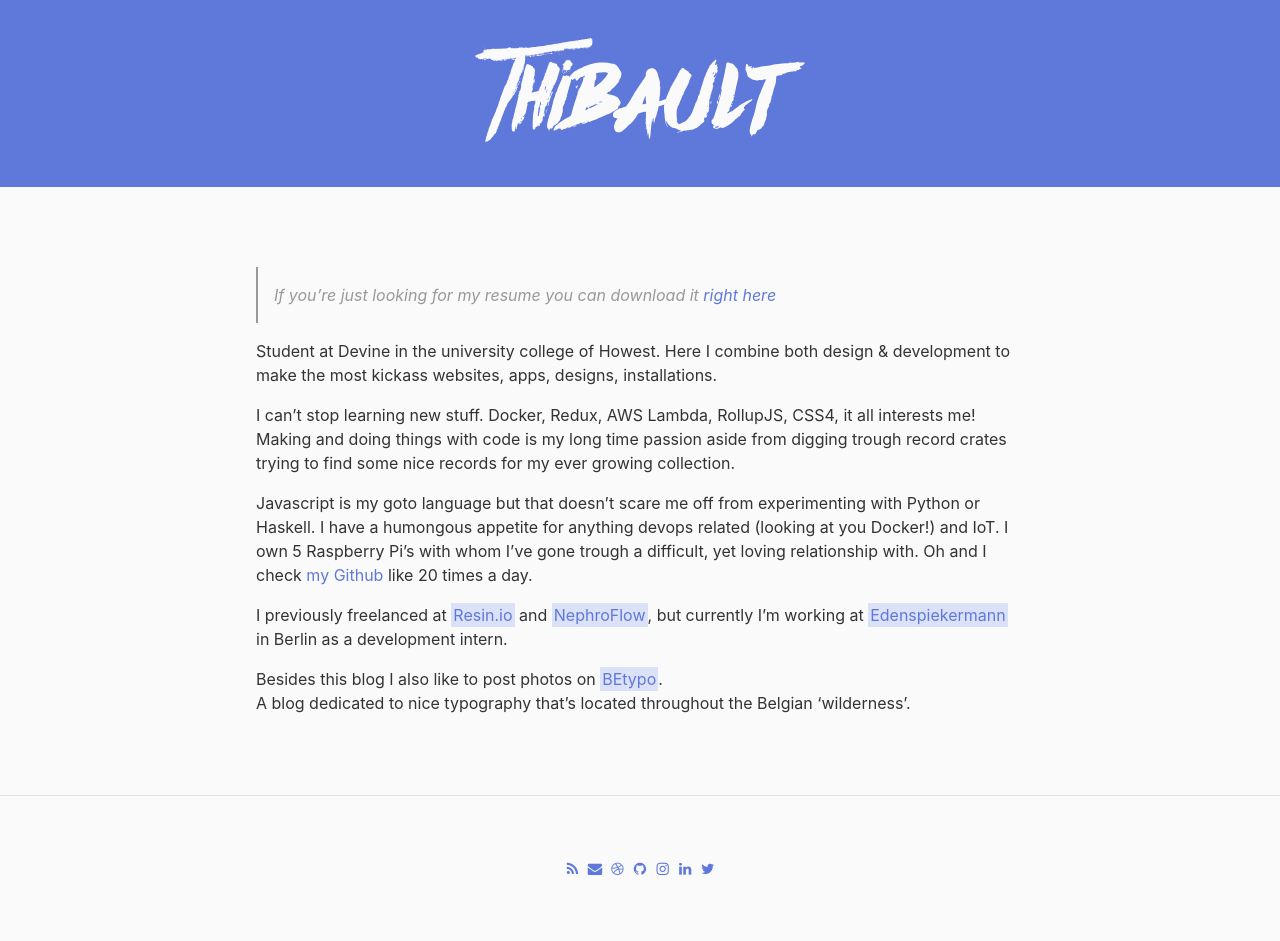
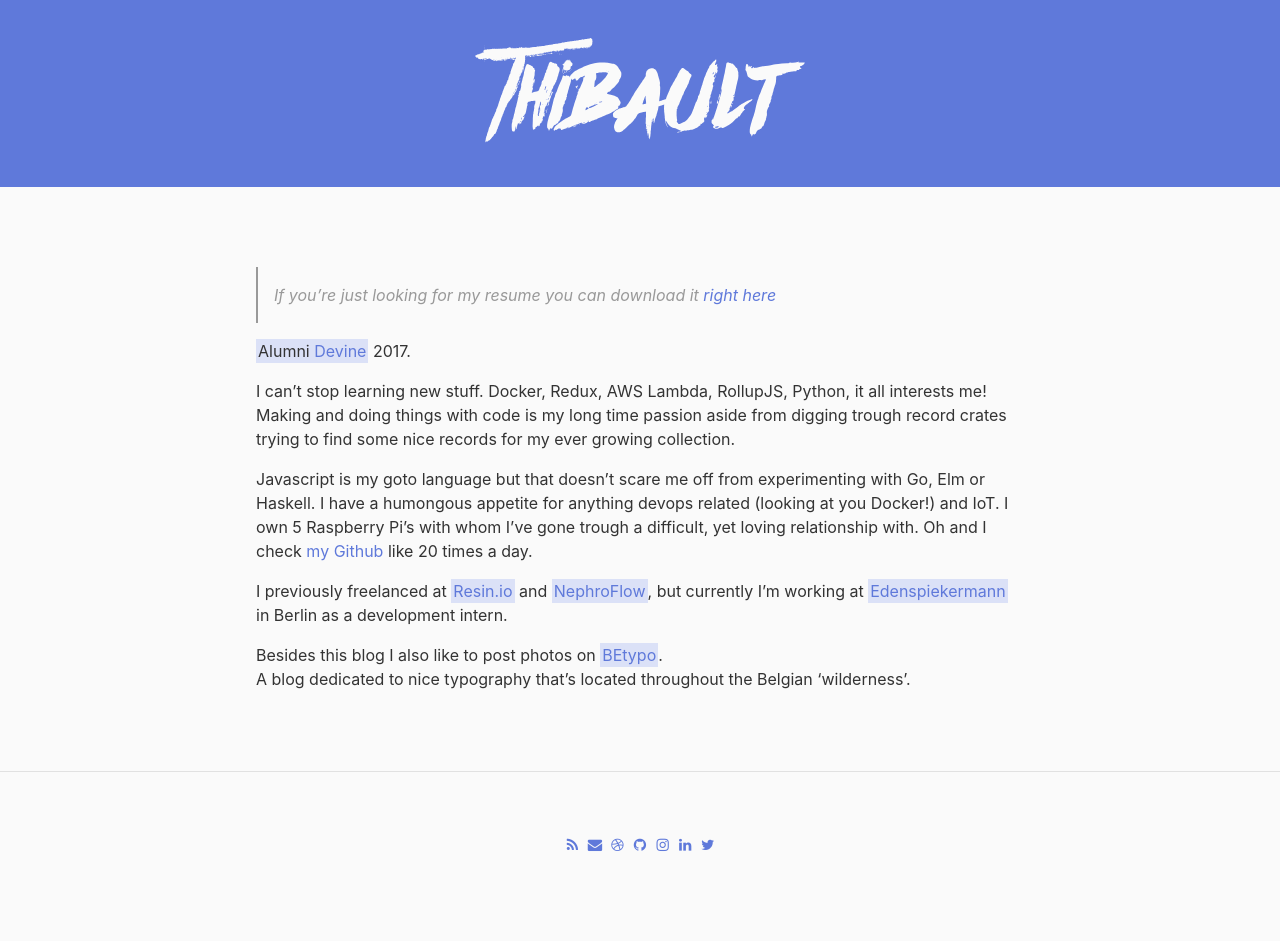
Before and after one commit to thibmaek/thibmaek.github.io, a Jekyll site: the page built from about.md, in a window 1280 px wide. Built offline with Jekyll 4.4.1, drawn with Linux system fonts in a browser that asks for light colours; nearby versions of some CDN libraries; after the commit the page ends 917 px from its top, so only the background shows below that.

```diff
--- a/about.md
+++ b/about.md
@@ -6,11 +6,11 @@ permalink: /about/
 
 > If you're just looking for my resume you can download it [right here](../CV_Resume.pdf)
 
-Student at Devine in the university college of Howest. Here I combine both design & development to make the most kickass websites, apps, designs, installations.
+**Alumni [Devine](https://devine.be)** 2017.
 
-I can't stop learning new stuff. Docker, Redux, AWS Lambda, RollupJS, CSS4, it all interests me! Making and doing things with code is my long time passion aside from digging trough record crates trying to find some nice records for my ever growing collection.
+I can't stop learning new stuff. Docker, Redux, AWS Lambda, RollupJS, Python, it all interests me! Making and doing things with code is my long time passion aside from digging trough record crates trying to find some nice records for my ever growing collection.
 
-Javascript is my goto language but that doesn't scare me off from experimenting with Python or Haskell. I have a humongous  appetite for anything devops related (looking at you Docker!) and IoT.
+Javascript is my goto language but that doesn't scare me off from experimenting with Go, Elm or Haskell. I have a humongous  appetite for anything devops related (looking at you Docker!) and IoT.
 I own 5 Raspberry Pi's with whom I've gone trough a difficult, yet loving relationship with.
 Oh and I check [my Github](https://github.com/thibmaek) like 20 times a day.
 
```
Also changed, not shown: currents.md (+4 -0 lines), publications.md (+2 -0 lines), weird.md (+4 -0 lines), 1 other file.
